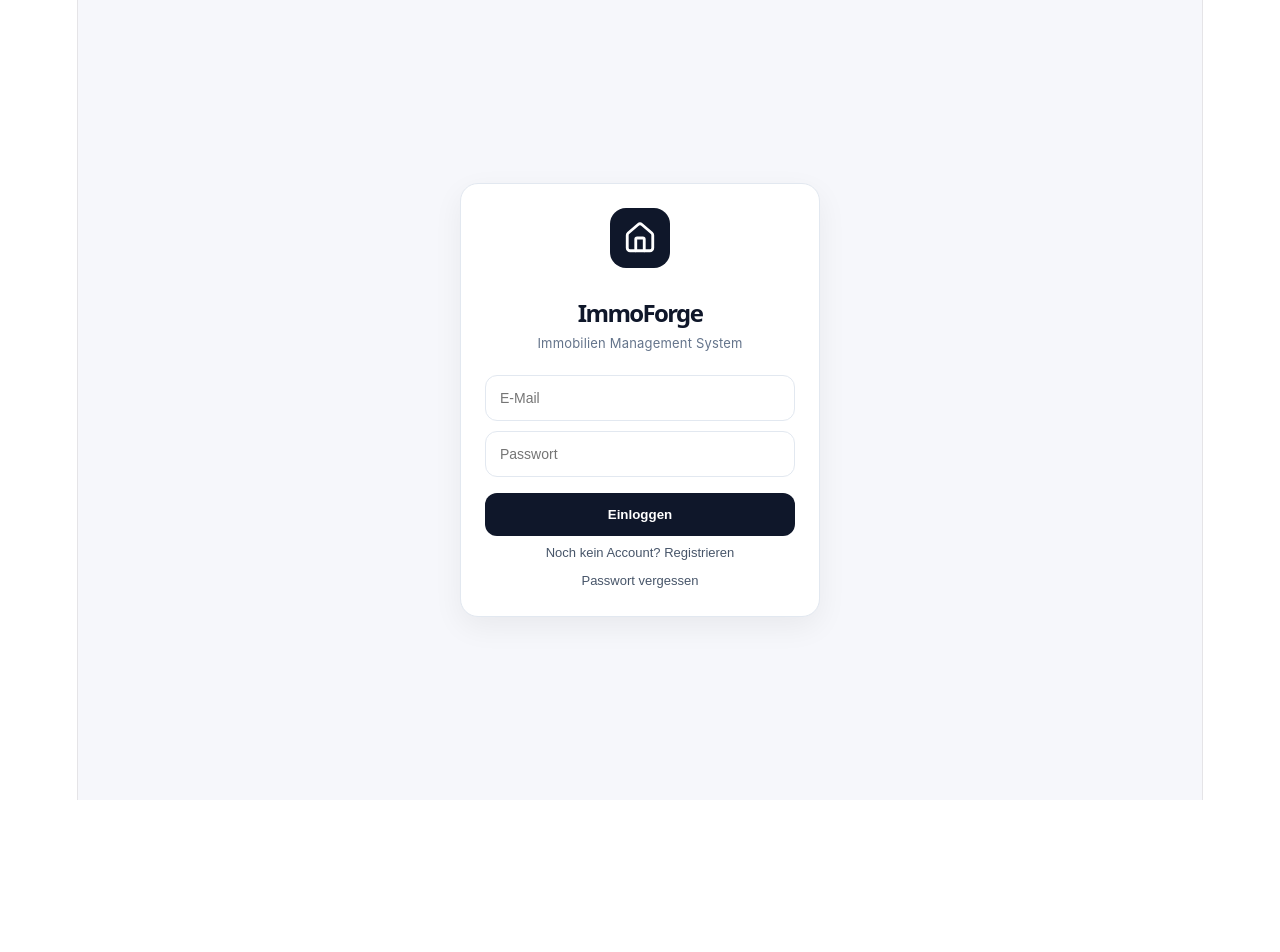
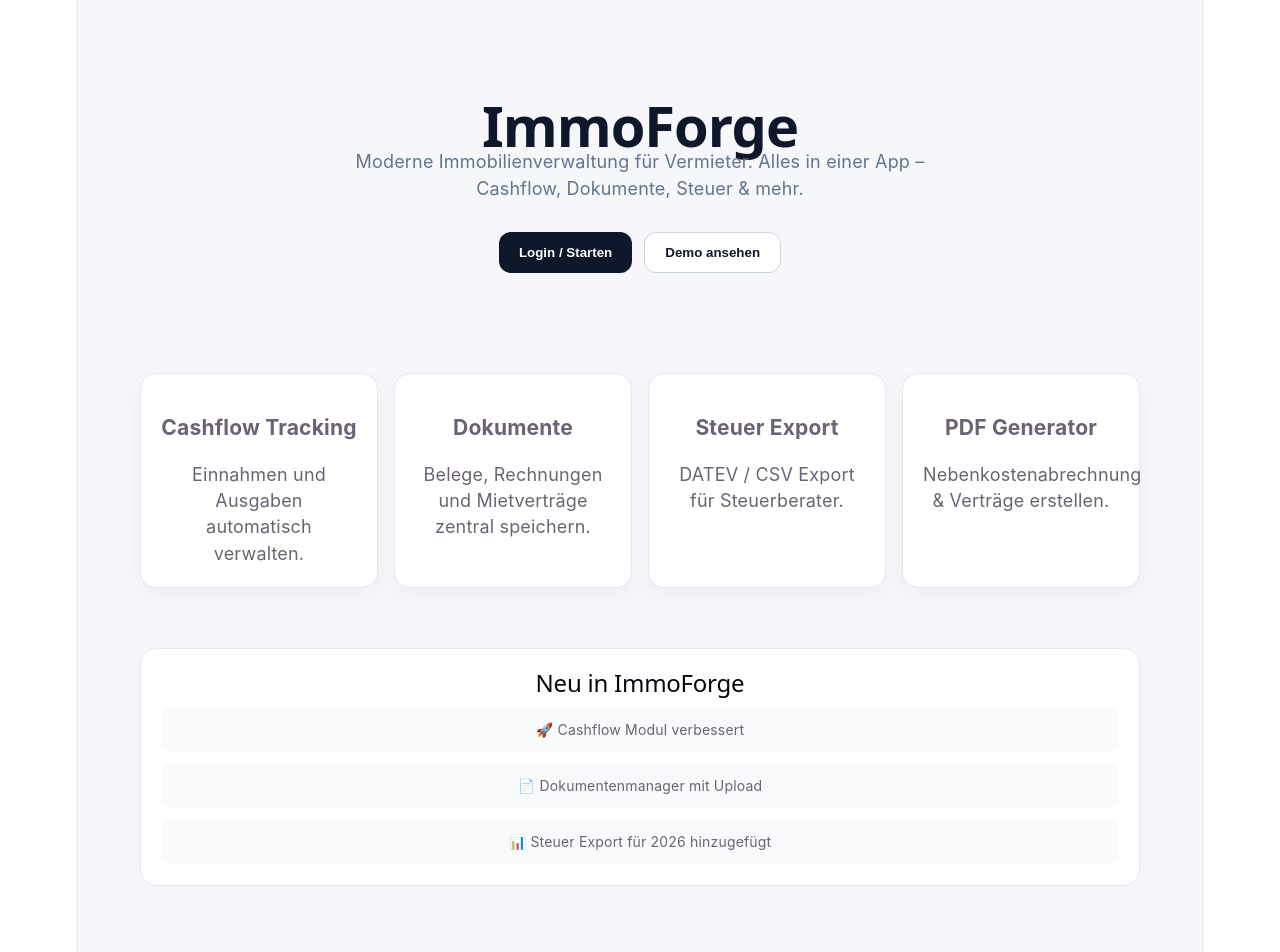
Before and after one commit to cbruns41-ui/Immo-Dashboard, a React (Vite) app: page / in a window 1280 px wide. Shown: the top 952 px of the page. Before the commit the page ends 800 px from the top, so only its background shows below. Built offline with nearby package versions, Linux system fonts and the light colour scheme.

Commit message:
checkpoint - before auth/landing changes

```diff
--- a/src/main.jsx
+++ b/src/main.jsx
@@ -1,16 +1,39 @@
-import { StrictMode } from 'react'
-import { createRoot } from 'react-dom/client'
-import './index.css'
-import App from './App.jsx'
-import { ImmoProvider } from './context/ImmoContext.jsx'
-import Auth from './auth/Auth.jsx'
+import { StrictMode, useState } from "react";
+import { createRoot } from "react-dom/client";
 
-createRoot(document.getElementById('root')).render(
+import "./index.css";
+
+import { ImmoProvider } from "./context/ImmoContext.jsx";
+
+import Auth from "./auth/Auth.jsx";
+
+import App from "./App.jsx";
+
+import Landing from "./pages/Landing.jsx";
+
+function RootApp() {
+  const [showLogin, setShowLogin] =
+    useState(false);
+
+  return (
+    <>
+      {!showLogin ? (
+        <Landing
+          onLogin={() => setShowLogin(true)}
+        />
+      ) : (
+        <ImmoProvider>
+          <Auth>
+            <App />
+          </Auth>
+        </ImmoProvider>
+      )}
+    </>
+  );
+}
+
+createRoot(document.getElementById("root")).render(
   <StrictMode>
-    <ImmoProvider>
-      <Auth>
-        <App />
-      </Auth>
-    </ImmoProvider>
-  </StrictMode>,
-)
+    <RootApp />
+  </StrictMode>
+);
--- a/src/pages/Landing.jsx
+++ b/src/pages/Landing.jsx
@@ -1,57 +1,20 @@
-export default function Landing({
-  onLogin,
-}) {
+export default function Landing({ onLogin }) {
   return (
     <div style={page}>
-      <div style={heroGlow} />
-
       <div style={container}>
-        {/* NAVBAR */}
-
-        <div style={navbar}>
-          <div>
-            <div style={logo}>
-              ImmoForge
-            </div>
-
-            <div style={logoSub}>
-              SaaS für Vermieter
-            </div>
-          </div>
-
-          <button
-            style={loginBtn}
-            onClick={onLogin}
-          >
-            Login
-          </button>
-        </div>
 
         {/* HERO */}
-
         <div style={hero}>
-          <div style={badge}>
-            Moderne Immobilienverwaltung
-          </div>
-
-          <h1 style={title}>
-            Die moderne Plattform für
-            Vermieter & Immobilienverwaltung
-          </h1>
+          <h1 style={title}>ImmoForge</h1>
 
           <p style={subtitle}>
-            Cashflow, Dokumente,
-            Steuerexport, Nebenkosten,
-            PDF Generator und mehr —
-            alles in einer App.
+            Moderne Immobilienverwaltung für Vermieter.
+            Alles in einer App – Cashflow, Dokumente, Steuer & mehr.
           </p>
 
-          <div style={heroButtons}>
-            <button
-              style={primaryBtn}
-              onClick={onLogin}
-            >
-              Jetzt starten
+          <div style={buttonRow}>
+            <button style={primaryBtn} onClick={onLogin}>
+              Login / Starten
             </button>
 
             <button style={secondaryBtn}>
@@ -61,249 +24,183 @@ export default function Landing({
         </div>
 
         {/* FEATURES */}
-
         <div style={grid}>
           <div style={card}>
-            <h3>Cashflow</h3>
-
-            <p>
-              Einnahmen, Ausgaben &
-              Immobilienrendite im Blick.
-            </p>
+            <h3>Cashflow Tracking</h3>
+            <p>Einnahmen und Ausgaben automatisch verwalten.</p>
           </div>
 
           <div style={card}>
             <h3>Dokumente</h3>
-
-            <p>
-              Belege, PDFs und Scans
-              automatisch organisieren.
-            </p>
+            <p>Belege, Rechnungen und Mietverträge zentral speichern.</p>
           </div>
 
           <div style={card}>
-            <h3>DATEV Export</h3>
+            <h3>Steuer Export</h3>
+            <p>DATEV / CSV Export für Steuerberater.</p>
+          </div>
 
-            <p>
-              CSV Export für
-              Steuerberater &
-              Buchhaltung.
-            </p>
+          <div style={card}>
+            <h3>PDF Generator</h3>
+            <p>Nebenkostenabrechnung & Verträge erstellen.</p>
+          </div>
+        </div>
+
+        {/* NEWS / UPDATES */}
+        <div style={newsSection}>
+          <h2>Neu in ImmoForge</h2>
+
+          <div style={newsList}>
+            <div style={newsItem}>
+              🚀 Cashflow Modul verbessert
+            </div>
+
+            <div style={newsItem}>
+              📄 Dokumentenmanager mit Upload
+            </div>
+
+            <div style={newsItem}>
+              📊 Steuer Export für 2026 hinzugefügt
+            </div>
           </div>
         </div>
 
         {/* FOOTER */}
+        <div style={footer}>
+          <span>Impressum</span>
+          <span>Datenschutz</span>
+          <span>Kontakt</span>
+        </div>
 
-        <div style={footer}>
-          © 2026 ImmoForge · Impressum ·
-          Datenschutz
-        </div>
       </div>
     </div>
   );
 }
 
+/* =========================
+   LAYOUT
+========================= */
+
 const page = {
   minHeight: "100vh",
-
-  background:
-    "linear-gradient(to bottom, #f8fafc, #eef2ff)",
-
+  background: "#f6f7fb",
+  display: "flex",
+  justifyContent: "center",
+  padding: 20,
   fontFamily: "Inter, Arial",
-
-  position: "relative",
-
-  overflow: "hidden",
-
-  padding: 24,
-};
-
-const heroGlow = {
-  position: "absolute",
-
-  width: 700,
-  height: 700,
-
-  borderRadius: "50%",
-
-  background:
-    "rgba(99,102,241,0.12)",
-
-  filter: "blur(80px)",
-
-  top: -200,
-  right: -200,
 };
 
 const container = {
   width: "100%",
-  maxWidth: 1200,
-  margin: "0 auto",
-  position: "relative",
-  zIndex: 2,
+  maxWidth: 1000,
 };
 
-const navbar = {
-  display: "flex",
+/* =========================
+   HERO
+========================= */
 
-  alignItems: "center",
-
-  justifyContent: "space-between",
-
-  marginBottom: 80,
+const hero = {
+  textAlign: "center",
+  padding: "60px 20px",
 };
 
-const logo = {
-  fontSize: 26,
+const title = {
+  fontSize: 56,
   fontWeight: 900,
+  marginBottom: 10,
+  letterSpacing: "-1px",
   color: "#0f172a",
 };
 
-const logoSub = {
-  fontSize: 13,
+const subtitle = {
+  fontSize: 18,
   color: "#64748b",
+  maxWidth: 600,
+  margin: "0 auto 30px auto",
+  lineHeight: 1.5,
 };
 
-const loginBtn = {
-  padding: "12px 18px",
-
-  borderRadius: 14,
-
-  border: "1px solid #e2e8f0",
-
-  background: "white",
-
-  fontWeight: 700,
-
-  cursor: "pointer",
-};
-
-const hero = {
-  textAlign: "center",
-  marginBottom: 80,
-};
-
-const badge = {
-  display: "inline-flex",
-
-  padding: "8px 14px",
-
-  borderRadius: 999,
-
-  background: "white",
-
-  border: "1px solid #e2e8f0",
-
-  fontSize: 13,
-
-  fontWeight: 700,
-
-  marginBottom: 20,
-};
-
-const title = {
-  fontSize: "clamp(42px, 8vw, 82px)",
-
-  lineHeight: 1,
-
-  fontWeight: 900,
-
-  letterSpacing: "-2px",
-
-  color: "#020617",
-
-  maxWidth: 950,
-
-  margin: "0 auto 24px",
-};
-
-const subtitle = {
-  fontSize: 20,
-
-  color: "#64748b",
-
-  maxWidth: 720,
-
-  margin: "0 auto 30px",
-
-  lineHeight: 1.6,
-};
-
-const heroButtons = {
+const buttonRow = {
   display: "flex",
-
-  gap: 14,
-
+  gap: 12,
   justifyContent: "center",
-
   flexWrap: "wrap",
 };
 
 const primaryBtn = {
-  padding: "16px 24px",
-
-  borderRadius: 16,
-
+  padding: "12px 20px",
+  borderRadius: 12,
   border: "none",
-
   background: "#0f172a",
-
   color: "white",
-
-  fontWeight: 800,
-
+  fontWeight: 700,
   cursor: "pointer",
-
-  fontSize: 15,
 };
 
 const secondaryBtn = {
-  padding: "16px 24px",
+  padding: "12px 20px",
+  borderRadius: 12,
+  border: "1px solid #cbd5e1",
+  background: "white",
+  color: "#0f172a",
+  fontWeight: 600,
+  cursor: "pointer",
+};
 
-  borderRadius: 16,
-
-  border: "1px solid #e2e8f0",
-
-  background: "white",
-
-  fontWeight: 800,
-
-  cursor: "pointer",
-
-  fontSize: 15,
-};
+/* =========================
+   FEATURES
+========================= */
 
 const grid = {
   display: "grid",
-
-  gridTemplateColumns:
-    "repeat(auto-fit, minmax(260px, 1fr))",
-
-  gap: 22,
+  gridTemplateColumns: "repeat(auto-fit, minmax(220px, 1fr))",
+  gap: 16,
+  marginTop: 40,
 };
 
 const card = {
-  background:
-    "rgba(255,255,255,0.8)",
-
-  backdropFilter: "blur(10px)",
-
+  background: "white",
+  padding: 20,
+  borderRadius: 16,
   border: "1px solid #e2e8f0",
-
-  borderRadius: 28,
-
-  padding: 28,
-
-  boxShadow:
-    "0 10px 30px rgba(15,23,42,0.05)",
+  boxShadow: "0 6px 18px rgba(0,0,0,0.04)",
 };
 
+/* =========================
+   NEWS
+========================= */
+
+const newsSection = {
+  marginTop: 60,
+  padding: 20,
+  background: "white",
+  borderRadius: 16,
+  border: "1px solid #e2e8f0",
+};
+
+const newsList = {
+  marginTop: 10,
+  display: "flex",
+  flexDirection: "column",
+  gap: 10,
+};
+
+const newsItem = {
+  padding: 10,
+  background: "#f8fafc",
+  borderRadius: 10,
+  fontSize: 14,
+};
+
+/* =========================
+   FOOTER
+========================= */
+
 const footer = {
-  marginTop: 80,
-
-  textAlign: "center",
-
+  marginTop: 60,
+  display: "flex",
+  justifyContent: "center",
+  gap: 20,
+  fontSize: 13,
   color: "#94a3b8",
-
-  fontSize: 13,
 };
```
